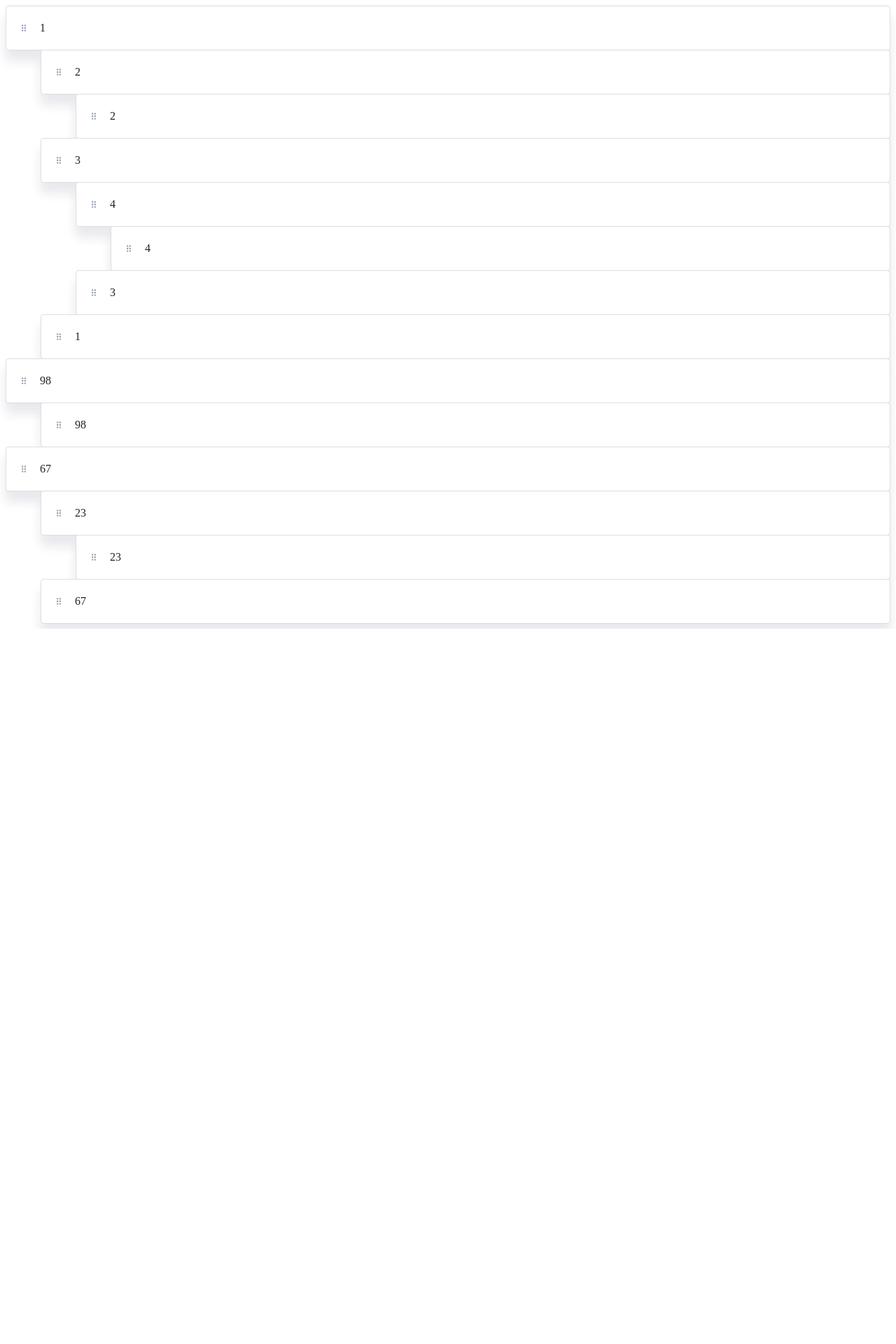
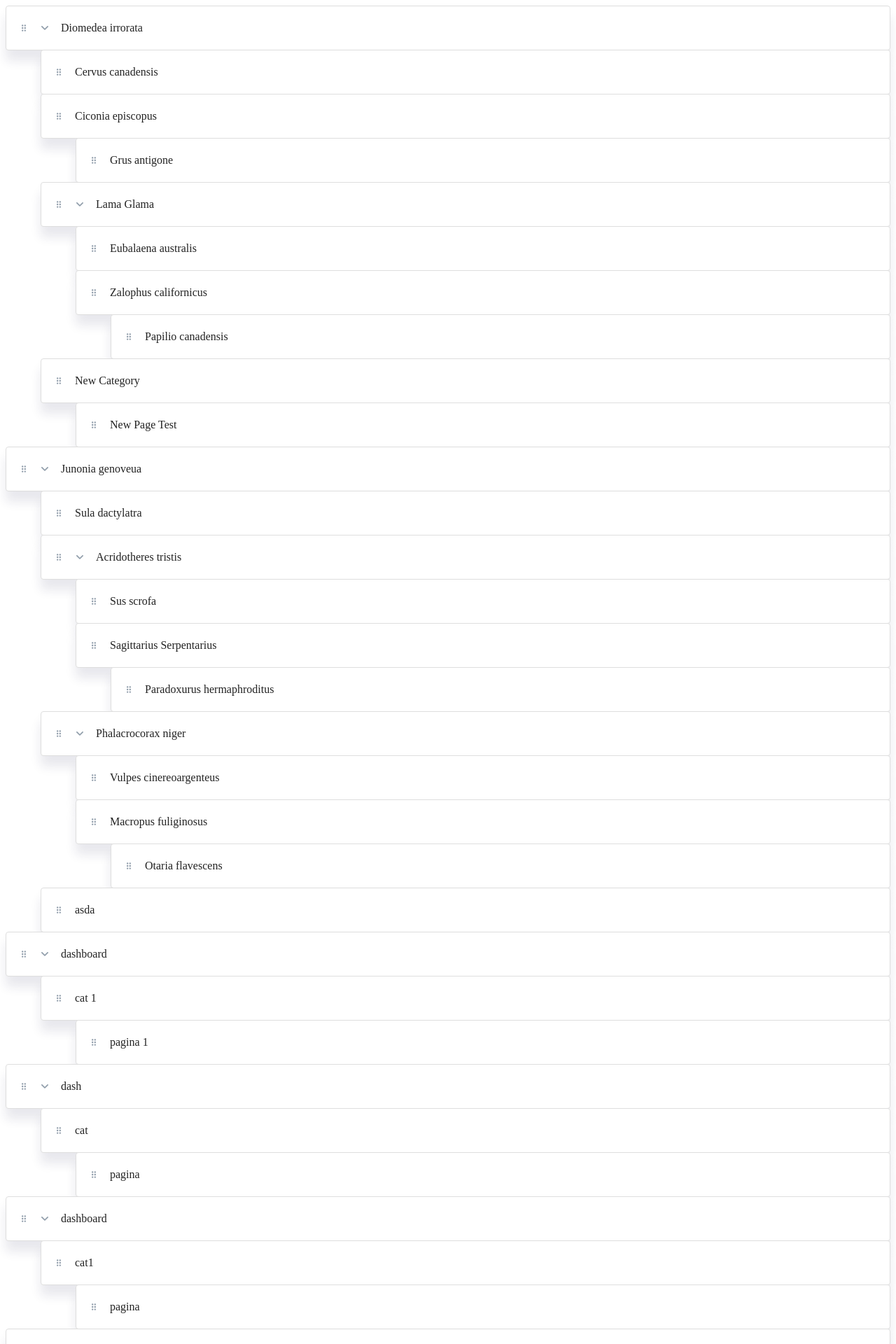
Before and after one commit to KukR1/dnd-kit-test, a React (Create React App) app: page / in a window 1280 px wide. Shown: the top 1920 px of the page at 70% size. Before the commit the page ends 898 px from the top, so only its background shows below. Built offline with nearby package versions, Linux system fonts and the light colour scheme.

Commit message:
Pushing latest

```diff
--- a/src/App.tsx
+++ b/src/App.tsx
@@ -40,57 +40,42 @@ import { sortableTreeKeyboardCoordinates } from './keyboardCoordinates';
 import { SortableTreeItem } from './components';
 import { CSS } from '@dnd-kit/utilities';
 
-const initialItems: TreeItems = [
-  {
-    id: 'Home',
-    children: [
-      {
-        id: 'Spring',
-        children: [],
-      },
-      { id: 'Summer', children: [] },
-    ],
-  },
-  {
-    id: 'Collections',
-    children: [
-      { id: 'Fall', children: [] },
-      { id: 'Winter', children: [] },
-    ],
-  },
-  {
-    id: 'About Us',
-    children: [],
-  },
-  {
-    id: 'My Account',
-    children: [
-      { id: 'Addresses', children: [] },
-      { id: 'Order History', children: [] },
-    ],
-  },
-];
-
 const prefferedItems = [
   /* Want to achieve to work with data like that...
 Keep in mind that dashboards cannot be folders such as its parent or children, only draggable here and there..*/
   {
     id: 1,
     title: 'Diomedea irrorata',
+    is_header: true,
+    parent_id: null,
+    parent_index: 11,
+    visible: true,
     dashboards: [
       {
-        id: 1 /* Dashboards seems to have same id with it's parent */,
+        id: 1,
         title: 'Cervus canadensis',
+        name: 'Cervus canadensis',
+        divider_id: 1,
+        divider_index: 62,
+        visible: true,
       },
     ],
     children: [
       {
         id: 2,
         title: 'Ciconia episcopus',
+        is_header: false,
+        parent_id: 1,
+        parent_index: 2,
+        visible: true,
         dashboards: [
           {
-            id: 2 /* Dashboards seems to have same id with it's parent */,
+            id: 2,
             title: 'Grus antigone',
+            name: 'Grus antigone',
+            divider_id: 2,
+            divider_index: 78,
+            visible: true,
           },
         ],
         children: [],
@@ -98,58 +83,434 @@ Keep in mind that dashboards cannot be folders such as its parent or children, o
       {
         id: 3,
         title: 'Lama Glama',
+        is_header: false,
+        parent_id: 1,
+        parent_index: 3,
+        visible: true,
         dashboards: [
           {
             id: 3,
             title: 'Eubalaena australis',
+            name: 'Eubalaena australis',
+            divider_id: 3,
+            divider_index: 73,
+            visible: true,
           },
         ],
         children: [
           {
             id: 4,
             title: 'Zalophus californicus',
+            is_header: false,
+            parent_id: 3,
+            parent_index: 4,
+            visible: true,
             dashboards: [
               {
                 id: 4,
                 title: 'Papilio canadensis',
+                name: 'Papilio canadensis',
+                divider_id: 4,
+                divider_index: 1,
+                visible: true,
               },
             ],
           },
         ],
       },
-    ],
-  },
-  {
-    id: 98,
-    title: 'Hersa Leoko',
-    dashboards: [
       {
-        id: 98,
-        title: 'Cervus dreas',
+        id: 27,
+        title: 'New Category',
+        is_header: false,
+        parent_id: 1,
+        parent_index: 9,
+        visible: true,
+        dashboards: [
+          {
+            id: 18,
+            title: 'New Page Test',
+            name: 'New Page Test',
+            divider_id: 27,
+            divider_index: 1,
+            visible: true,
+          },
+        ],
+        children: [],
       },
     ],
   },
   {
-    id: 67,
-    title: 'Lopes Mear',
+    id: 6,
+    title: 'Junonia genoveua',
+    is_header: true,
+    parent_id: null,
+    parent_index: 16,
+    visible: true,
     dashboards: [
       {
-        id: 67,
-        title: 'Yuos Verzo',
+        id: 6,
+        title: 'Sula dactylatra',
+        name: 'Sula sulina',
+        divider_id: 6,
+        divider_index: 48,
+        visible: true,
       },
     ],
     children: [
       {
-        id: 23,
-        title: 'Jueas Mersaz',
+        id: 7,
+        title: 'Acridotheres tristis',
+        is_header: false,
+        parent_id: 6,
+        parent_index: 8,
+        visible: true,
         dashboards: [
           {
-            id: 23,
-            title: 'Retas Mulopz',
+            id: 7,
+            title: 'Sus scrofa',
+            name: 'Sus scrofa',
+            divider_id: 7,
+            divider_index: 31,
+            visible: true,
+          },
+        ],
+        children: [
+          {
+            id: 9,
+            title: 'Sagittarius Serpentarius',
+            is_header: false,
+            parent_id: 7,
+            parent_index: 9,
+            visible: true,
+            dashboards: [
+              {
+                id: 9,
+                title: 'Paradoxurus hermaphroditus',
+                name: 'Paradoxurus hermaphroditus',
+                divider_id: 9,
+                divider_index: 3,
+                visible: true,
+              },
+            ],
           },
         ],
       },
+      {
+        id: 8,
+        title: 'Phalacrocorax niger',
+        is_header: false,
+        parent_id: 6,
+        parent_index: 9,
+        visible: true,
+        dashboards: [
+          {
+            id: 8,
+            title: 'Vulpes cinereoargenteus',
+            name: 'Vulpes cinereoargenteus',
+            divider_id: 8,
+            divider_index: 51,
+            visible: true,
+          },
+        ],
+        children: [
+          {
+            id: 10,
+            title: 'Macropus fuliginosus',
+            is_header: false,
+            parent_id: 8,
+            parent_index: 10,
+            visible: true,
+            dashboards: [
+              {
+                id: 10,
+                title: 'Otaria flavescens',
+                name: 'Otaria flavescens',
+                divider_id: 10,
+                divider_index: 12,
+                visible: true,
+              },
+            ],
+          },
+        ],
+      },
+      {
+        id: 18,
+        title: 'asda',
+        is_header: false,
+        parent_id: 6,
+        parent_index: 1,
+        visible: false,
+        dashboards: [],
+        children: [],
+      },
     ],
+  },
+  {
+    id: 11,
+    title: 'dashboard',
+    is_header: true,
+    parent_id: null,
+    parent_index: 10,
+    visible: false,
+    dashboards: [],
+    children: [
+      {
+        id: 12,
+        title: 'cat 1',
+        is_header: false,
+        parent_id: 11,
+        parent_index: 1,
+        visible: true,
+        dashboards: [
+          {
+            id: 11,
+            title: 'pagina 1',
+            name: 'pagina 1',
+            divider_id: 12,
+            divider_index: 1,
+            visible: true,
+          },
+        ],
+        children: [],
+      },
+    ],
+  },
+  {
+    id: 13,
+    title: 'dash',
+    is_header: true,
+    parent_id: null,
+    parent_index: 9,
+    visible: false,
+    dashboards: [],
+    children: [
+      {
+        id: 14,
+        title: 'cat',
+        is_header: false,
+        parent_id: 13,
+        parent_index: 1,
+        visible: true,
+        dashboards: [
+          {
+            id: 12,
+            title: 'pagina',
+            name: 'pagina',
+            divider_id: 14,
+            divider_index: 1,
+            visible: true,
+          },
+        ],
+        children: [],
+      },
+    ],
+  },
+  {
+    id: 15,
+    title: 'dashboard',
+    is_header: true,
+    parent_id: null,
+    parent_index: 8,
+    visible: false,
+    dashboards: [],
+    children: [
+      {
+        id: 16,
+        title: 'cat1',
+        is_header: false,
+        parent_id: 15,
+        parent_index: 1,
+        visible: true,
+        dashboards: [
+          {
+            id: 13,
+            title: 'pagina',
+            name: 'pagina',
+            divider_id: 16,
+            divider_index: 1,
+            visible: true,
+          },
+        ],
+        children: [],
+      },
+    ],
+  },
+  {
+    id: 17,
+    title: 'asda',
+    is_header: true,
+    parent_id: null,
+    parent_index: 7,
+    visible: false,
+    dashboards: [],
+    children: [],
+  },
+  {
+    id: 19,
+    title: 'dash',
+    is_header: true,
+    parent_id: null,
+    parent_index: 6,
+    visible: false,
+    dashboards: [],
+    children: [
+      {
+        id: 20,
+        title: 'cat1',
+        is_header: false,
+        parent_id: 19,
+        parent_index: 1,
+        visible: true,
+        dashboards: [
+          {
+            id: 14,
+            title: 'pag',
+            name: 'pag',
+            divider_id: 20,
+            divider_index: 1,
+            visible: true,
+          },
+        ],
+        children: [],
+      },
+    ],
+  },
+  {
+    id: 21,
+    title: 'dash',
+    is_header: true,
+    parent_id: null,
+    parent_index: 5,
+    visible: true,
+    dashboards: [],
+    children: [
+      {
+        id: 22,
+        title: 'cat',
+        is_header: false,
+        parent_id: 21,
+        parent_index: 2,
+        visible: true,
+        dashboards: [
+          {
+            id: 15,
+            title: 'pagina',
+            name: 'pagina',
+            divider_id: 22,
+            divider_index: 1,
+            visible: true,
+          },
+        ],
+        children: [],
+      },
+      {
+        id: 23,
+        title: 'New Cat',
+        is_header: false,
+        parent_id: 21,
+        parent_index: 1,
+        visible: true,
+        dashboards: [
+          {
+            id: 16,
+            title: 'New Pagina',
+            name: 'New Pagina',
+            divider_id: 23,
+            divider_index: 1,
+            visible: true,
+          },
+        ],
+        children: [],
+      },
+    ],
+  },
+  {
+    id: 24,
+    title: 'New Dashboard',
+    is_header: true,
+    parent_id: null,
+    parent_index: 4,
+    visible: true,
+    dashboards: [],
+    children: [
+      {
+        id: 25,
+        title: 'First Cat',
+        is_header: false,
+        parent_id: 24,
+        parent_index: 1,
+        visible: true,
+        dashboards: [
+          {
+            id: 17,
+            title: 'Frist Pagina',
+            name: 'Frist Pagina',
+            divider_id: 25,
+            divider_index: 1,
+            visible: true,
+          },
+        ],
+        children: [],
+      },
+    ],
+  },
+  {
+    id: 26,
+    title: 'New Dashboard',
+    is_header: true,
+    parent_id: null,
+    parent_index: 3,
+    visible: true,
+    dashboards: [],
+    children: [],
+  },
+  {
+    id: 28,
+    title: 'dashboard',
+    is_header: true,
+    parent_id: null,
+    parent_index: 2,
+    visible: true,
+    dashboards: [],
+    children: [
+      {
+        id: 29,
+        title: 'cat1',
+        is_header: false,
+        parent_id: 28,
+        parent_index: 1,
+        visible: true,
+        dashboards: [
+          {
+            id: 19,
+            title: 'pagina',
+            name: 'pagina',
+            divider_id: 29,
+            divider_index: 1,
+            visible: true,
+          },
+          {
+            id: 20,
+            title: 'new dash',
+            name: 'new dash',
+            divider_id: 29,
+            divider_index: 2,
+            visible: false,
+          },
+        ],
+        children: [],
+      },
+    ],
+  },
+  {
+    id: 30,
+    title: 'Dashv2',
+    is_header: true,
+    parent_id: null,
+    parent_index: 1,
+    visible: true,
+    dashboards: [],
+    children: [],
   },
 ];
 
@@ -290,25 +651,24 @@ export function App({
       onDragCancel={handleDragCancel}
     >
       <SortableContext items={sortedIds} strategy={verticalListSortingStrategy}>
-        {flattenedItems.map(({ id, children, collapsed, depth }) => (
+        {flattenedItems?.map(({ id, children, collapsed, depth, title }) => (
           <SortableTreeItem
-            key={id}
+            key={id + title}
             id={id}
-            value={id}
+            value={title ?? ''}
             depth={id === activeId && projected ? projected.depth : depth}
             indentationWidth={indentationWidth}
             indicator={indicator}
-            collapsed={Boolean(collapsed && children.length)}
+            collapsed={Boolean(collapsed && children?.length)}
             onCollapse={
-              /*  children.length
+              children?.length
                 ? () => {
                     handleCollapse(id);
                   }
-                : undefined */ console.log(
+                : undefined /* console.log(
                 'Just removed it to see the UI of it, cuz it throws error'
-              )
+              ) */
             }
-            onRemove={removable ? () => handleRemove(id) : undefined}
           />
         ))}
         {createPortal(
@@ -322,7 +682,7 @@ export function App({
                 depth={activeItem.depth}
                 clone
                 childCount={getChildCount(items, activeId) + 1}
-                value={activeId.toString()}
+                value={activeItem.title ?? 'Dragging...'}
                 indentationWidth={indentationWidth}
               />
             ) : null}
--- a/src/components/Handlers/Action.module.css
+++ b/src/components/Handlers/Action.module.css
@@ -22,20 +22,20 @@
     fill: #6f7b88;
   }
 }
-.Action:focus-visible {
-  outline: none;
-  box-shadow: 0 0 0 2px rgba(255, 255, 255, 0), 0 0px 0px 2px #4c9ffe;
-}
-svg {
+.Action svg {
   flex: 0 0 auto;
   margin: auto;
   height: 100%;
   overflow: visible;
   fill: #919eab;
 }
-:active {
+.Action:active {
   background-color: var(--background, rgba(0, 0, 0, 0.05));
 }
-:active svg {
+.Action:active svg {
   fill: var(--fill, #788491);
 }
+.Action:focus-visible {
+  outline: none;
+  box-shadow: 0 0 0 2px rgba(255, 255, 255, 0), 0 0px 0px 2px #4c9ffe;
+}
--- a/src/utilities.ts
+++ b/src/utilities.ts
@@ -80,26 +80,21 @@ function flatten(
   items: TreeItems,
   parentId: UniqueIdentifier | null = null,
   depth = 0,
-  flattenedItems: FlattenedItem[] = []
 ): FlattenedItem[] {
-  for (let index = 0; index < items.length; index++) {
-    flattenedItems.push({ ...items[index], parentId, depth, index })
-    if (items[index].children) {
-      flatten(items[index].children, items[index].id, depth + 1, flattenedItems)
-    }
-    if (items[index].dashboards) {
-      flatten(items[index].dashboards, items[index].id, depth + 1, flattenedItems)
-    }
-  }
-  return flattenedItems;
-  // return items.reduce<FlattenedItem[]>((acc, item, index) => {
-  //   return [
-  //     ...acc,
-  //     { ...item, parentId, depth, index },
-  //     ...flatten(item.children, item.id, depth + 1),
-  //     ...flatten(item.dashboards, item.id, depth + 1)
-  //   ];
-  // }, []);
+
+  return items.reduce<FlattenedItem[]>((acc, item, index) => {
+    const dashboards =
+      (item.dashboards && flatten(item.dashboards, item.id, depth + 1)) || [];
+    const children =
+      (item.children && flatten(item.children, item.id, depth + 1)) || [];
+
+    return [
+      ...acc,
+      { ...item, parentId, depth, index },
+      ...dashboards,
+      ...children,
+    ];
+  }, []);
 }
 
 export function flattenTree(items: TreeItems): FlattenedItem[] {
@@ -107,17 +102,17 @@ export function flattenTree(items: TreeItems): FlattenedItem[] {
 }
 
 export function buildTree(flattenedItems: FlattenedItem[]): TreeItems {
-  const root: TreeItem = { id: 'root', children: [] };
+  const root: TreeItem = { id: 'root', children: [], dashboards: [] };
   const nodes: Record<string, TreeItem> = { [root.id]: root };
-  const items = flattenedItems.map((item) => ({ ...item, children: [] }));
+  const items = flattenedItems.map((item) => ({ ...item, children: [], dashboards: [] }));
 
   for (const item of items) {
-    const { id, children } = item;
+    const { id, children, dashboards } = item;
     const parentId = item.parentId ?? root.id;
     const parent = nodes[parentId] ?? findItem(items, parentId);
 
-    nodes[id] = { id, children };
-    parent.children.push(item);
+    nodes[id] = { id, children, dashboards };
+    parent?.children?.push(item);
   }
 
   return root.children;
@@ -132,17 +127,24 @@ export function findItemDeep(
   itemId: UniqueIdentifier
 ): TreeItem | undefined {
   for (const item of items) {
-    const { id, children } = item;
+    const { id, children, dashboards } = item;
 
     if (id === itemId) {
       return item;
     }
 
-    if (children.length) {
+    if (children?.length) {
       const child = findItemDeep(children, itemId);
 
       if (child) {
         return child;
+      }
+    }
+    if (dashboards?.length) {
+      const dash = findItemDeep(dashboards, itemId);
+
+      if (dash) {
+        return dash;
       }
     }
   }
@@ -180,7 +182,7 @@ export function setProperty<T extends keyof TreeItem>(
       continue;
     }
 
-    if (item.children.length) {
+    if (item?.children?.length) {
       item.children = setProperty(item.children, id, property, setter);
     }
   }
@@ -190,7 +192,7 @@ export function setProperty<T extends keyof TreeItem>(
 
 function countChildren(items: TreeItem[], count = 0): number {
   return items.reduce((acc, { children }) => {
-    if (children.length) {
+    if (children?.length) {
       return countChildren(children, acc + 1);
     }
 
@@ -201,7 +203,7 @@ function countChildren(items: TreeItem[], count = 0): number {
 export function getChildCount(items: TreeItems, id: UniqueIdentifier) {
   const item = findItemDeep(items, id);
 
-  return item ? countChildren(item.children) : 0;
+  return item ? countChildren(item?.children) : 0;
 }
 
 export function removeChildrenOf(
@@ -212,7 +214,7 @@ export function removeChildrenOf(
 
   return items.filter((item) => {
     if (item.parentId && excludeParentIds.includes(item.parentId)) {
-      if (item.children.length) {
+      if (item.children && item.children.length) {
         excludeParentIds.push(item.id);
       }
       return false;
```
